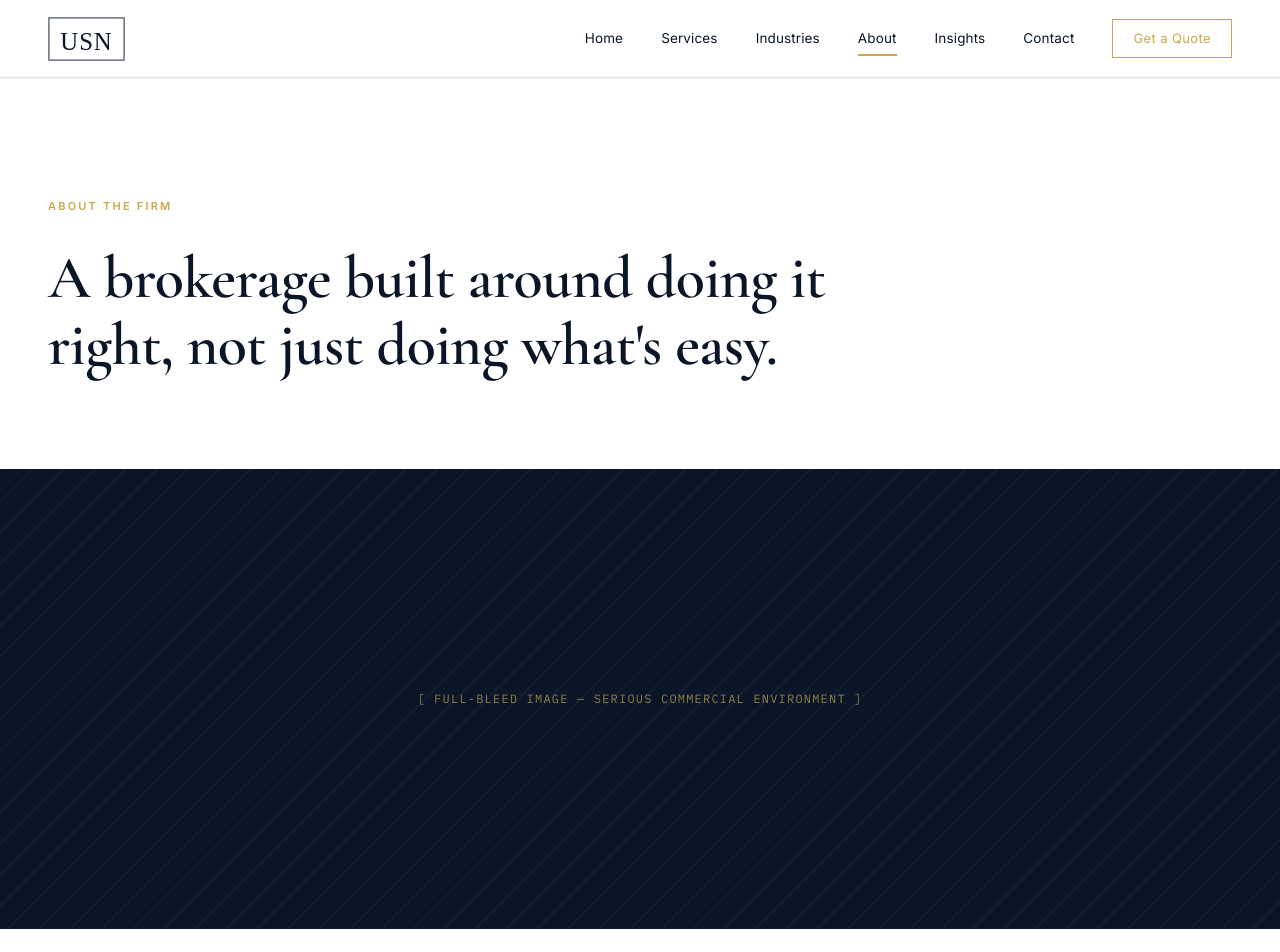
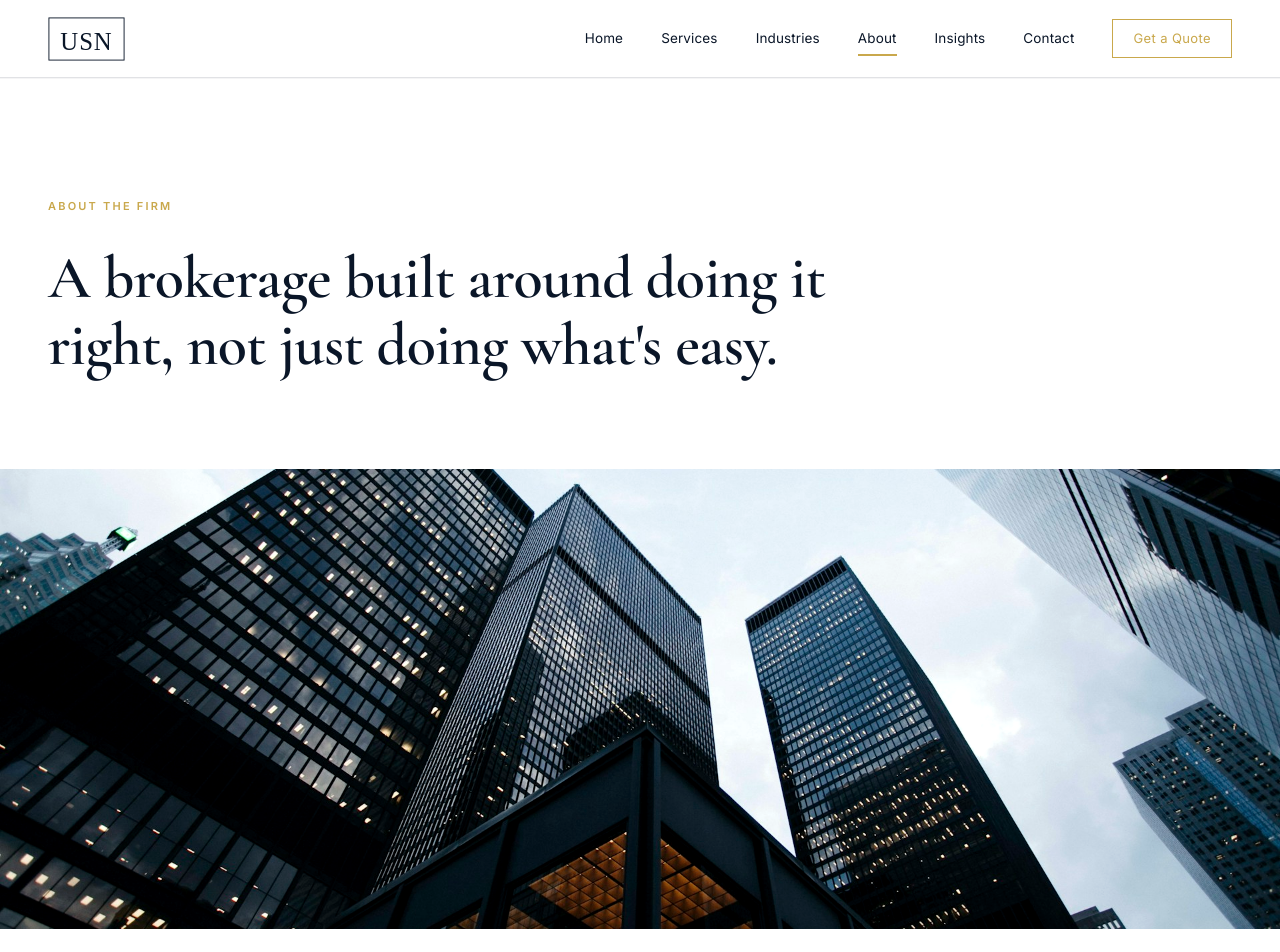
Before and after one commit to jneillusn/new-usn-website, a Next.js app: page /about in a window 1280 px wide. Shown: the top 952 px of the page. Built offline with nearby package versions, Linux system fonts and the light colour scheme.

Commit message:
About: replace image placeholder with full-bleed skyscrapers photo

```diff
--- a/src/app/about/page.tsx
+++ b/src/app/about/page.tsx
@@ -62,32 +62,21 @@
         </div>
       </section>
 
-      {/* Full-bleed image placeholder */}
+      {/* Full-bleed image */}
       <section style={{ padding: "0 0 100px" }}>
-        <div
+        {/* eslint-disable-next-line @next/next/no-img-element */}
+        <img
+          src="/about-hero.jpg"
+          alt="Commercial district — U.S. National Insurance"
           style={{
             width: "100%",
             height: 460,
-            background: "#0A1628",
-            backgroundImage:
-              "repeating-linear-gradient(135deg, rgba(255,255,255,0.03) 0 2px, transparent 2px 22px)",
-            display: "flex",
-            alignItems: "center",
-            justifyContent: "center",
+            objectFit: "cover",
+            objectPosition: "center 60%",
+            display: "block",
+            filter: "grayscale(0.15) contrast(1.05)",
           }}
-        >
-          <span
-            style={{
-              fontFamily: "var(--font-ibm-plex-mono), ui-monospace, monospace",
-              fontSize: 12,
-              letterSpacing: "0.1em",
-              color: "rgba(201,168,76,0.7)",
-              textTransform: "uppercase",
-            }}
-          >
-            [ full-bleed image — serious commercial environment ]
-          </span>
-        </div>
+        />
       </section>
 
       {/* Two-column body */}
```
Also changed, not shown: public/about-hero.jpg (added).
